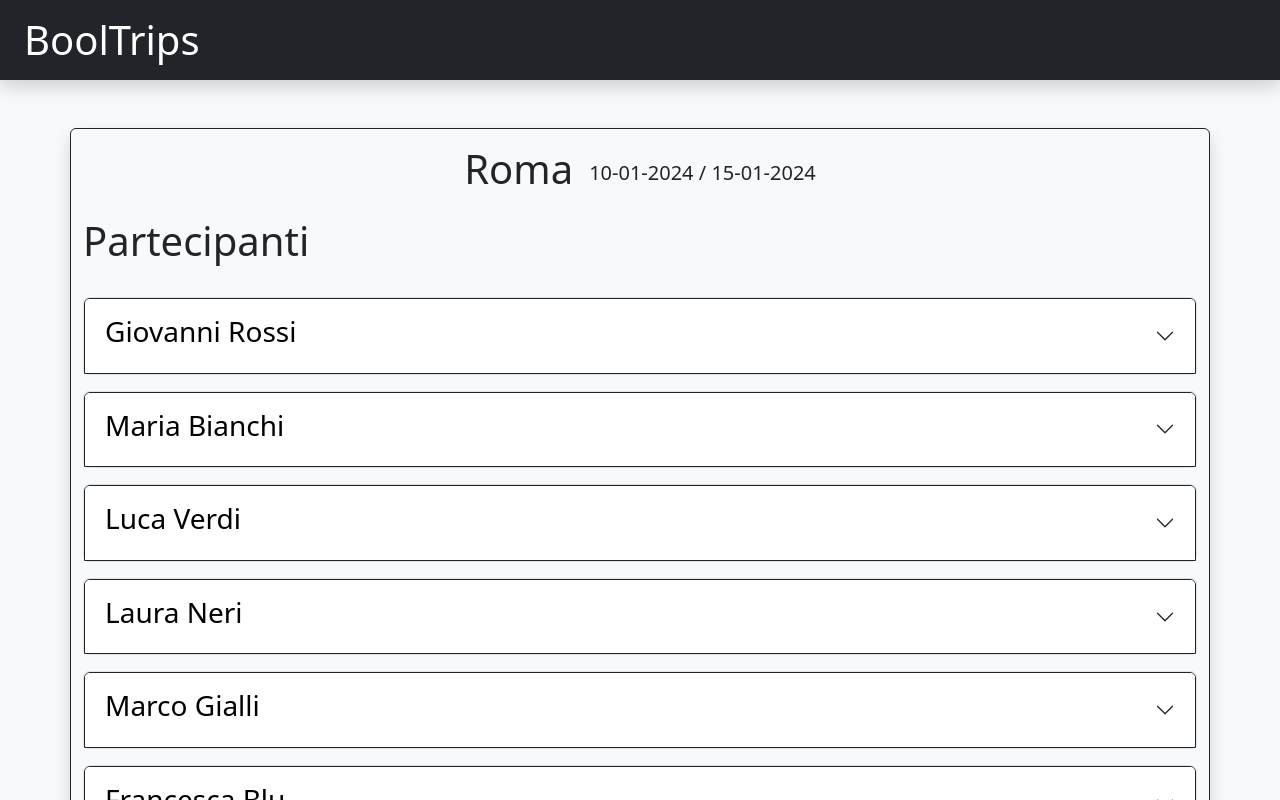
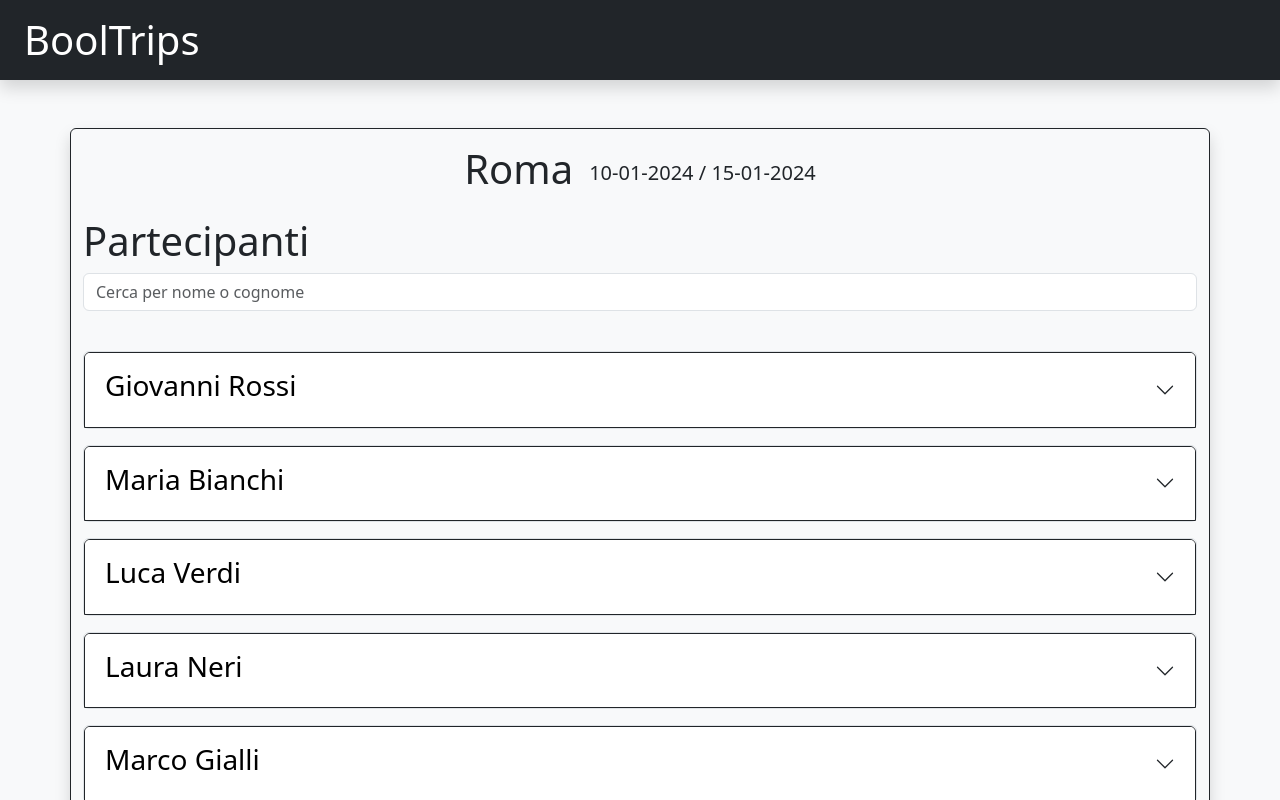
Before and after one commit to Pietroo03/Web-App-Gite, a React (Vite) app: page /trip/1 in a window 1280 px wide. Shown: the top 800 px of the page. Built offline with nearby package versions, Linux system fonts and the light colour scheme.

Commit message:
add searchbar to filter participants

```diff
--- a/src/pages/TripPage.jsx
+++ b/src/pages/TripPage.jsx
@@ -10,10 +10,18 @@ export default function TripPage() {
     const trip = trips.find(trip => trip.id === Number(id))
 
     const [openAccordionId, setOpenAccordionId] = useState(null);
+    const [searchTerm, setSearchTerm] = useState("");
 
     const toggleAccordion = (id) => {
         setOpenAccordionId(prevId => (prevId === id ? null : id))
     }
+
+    // Filtraggio dei partecipanti in base al nome o cognome
+    const filteredParticipants = Participants.filter(participant => {
+        const fullName = `${participant.nome} ${participant.cognome}`.toLowerCase();  // Combina nome e cognome in minuscolo
+        return fullName.includes(searchTerm.toLowerCase());  // Verifica se il termine di ricerca è presente
+    });
+
     return (
         <div className="container-sm border rounded border-dark shadow">
 
@@ -25,9 +33,21 @@ export default function TripPage() {
             }
 
             <h1 className="">Partecipanti</h1>
+
+            {/* Barra di ricerca */}
+            <div className="mb-3">
+                <input
+                    type="text"
+                    className="form-control"
+                    placeholder="Cerca per nome o cognome"
+                    value={searchTerm}
+                    onChange={(e) => setSearchTerm(e.target.value)}  // Aggiorna searchTerm al cambiamento
+                />
+            </div>
+
             <div className="row row-cols-1">
                 <div className="col py-3">
-                    {Participants.map((participant) =>
+                    {filteredParticipants.map((participant) =>
                         <SingleTripCard
                             participants_id={id}
                             key={participant.id}
```
